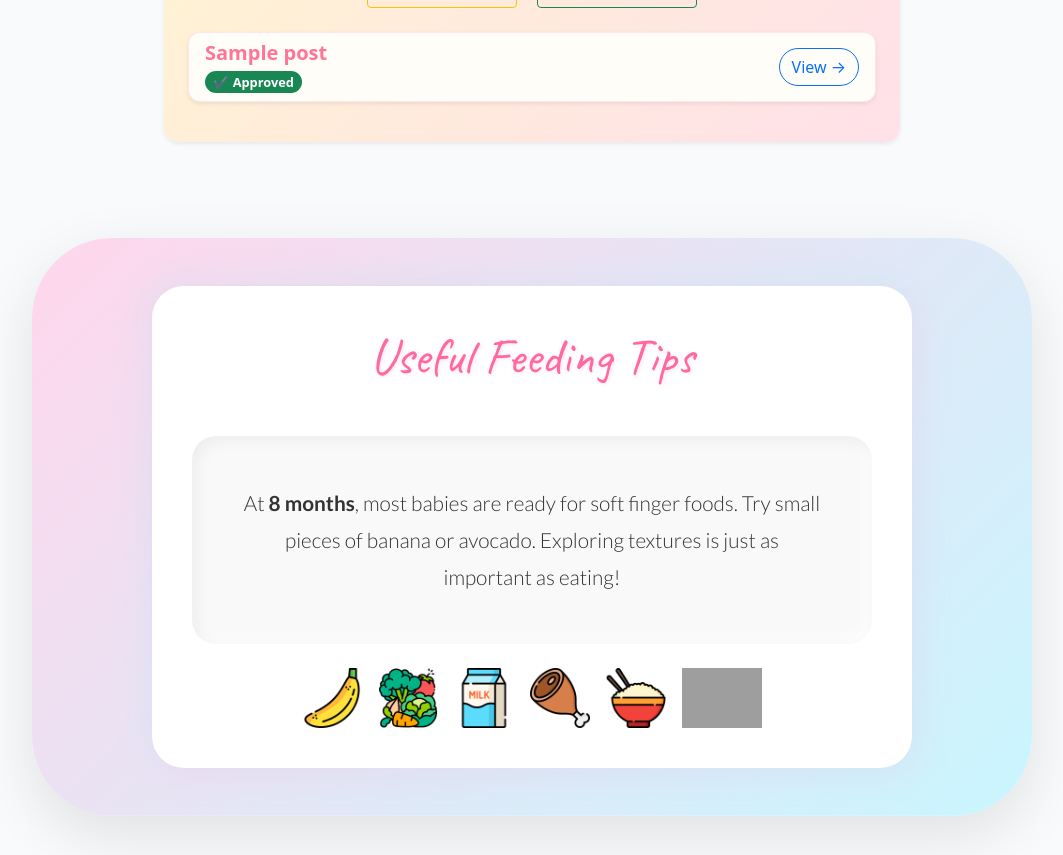
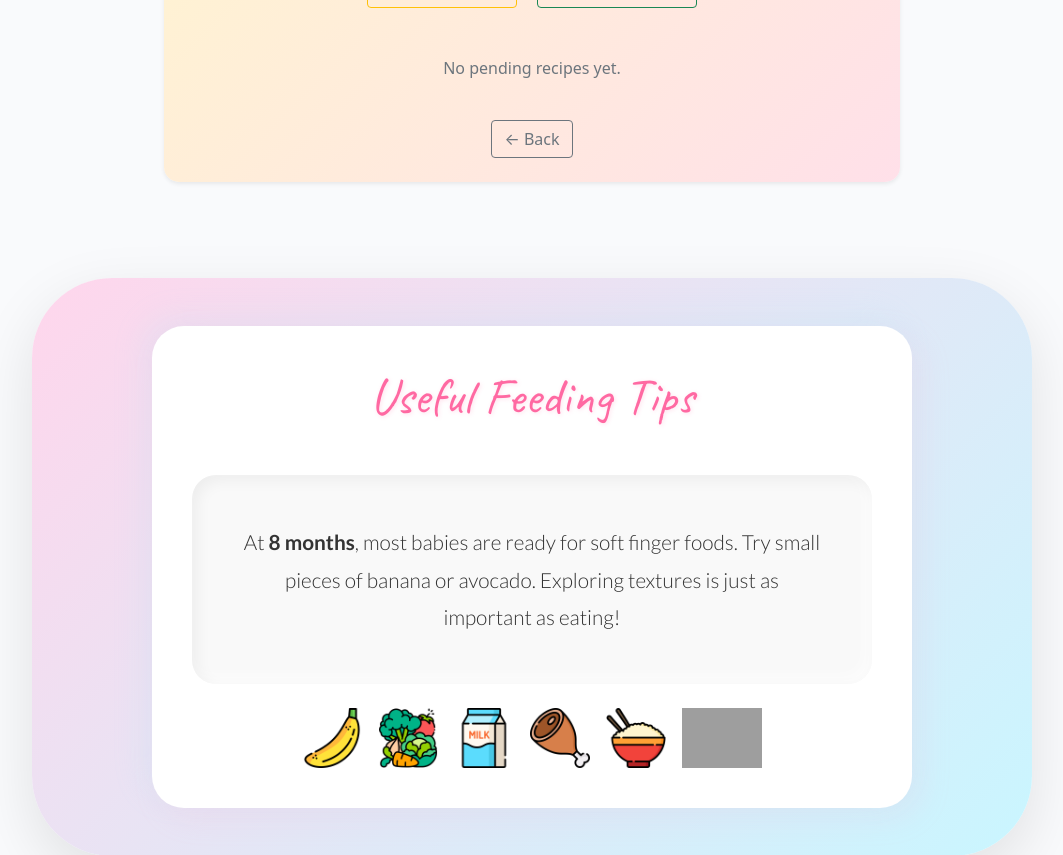
Before and after one commit to Naida1710/baby_bites, a Django app: page /my-recipes/ in a window 1280 px wide. Shown: the part 1872-2727 px from the top of the page, without its empty margins (108-1171 px from the left). Run offline with Django 5.2, Linux system fonts and the light colour scheme; a user stored in the database is signed in; tables that the repository leaves empty hold one stand-in row (values such as "Sample post"); some libraries are stand-ins or nearby versions; grey boxes are pictures that could not be loaded.

Commit message:
Fix my recipes views and template: add pending/approved tabs and smooth scroll

```diff
--- a/baby_bites/templates/baby_bites/my_recipes.html
+++ b/baby_bites/templates/baby_bites/my_recipes.html
@@ -16,56 +16,62 @@
 
         <!-- Buttons for Pending/Approved -->
         <div class="text-center mb-4">
-          <a href="{% url 'my_pending_recipes' %}" class="btn btn-outline-warning me-3">Pending Recipes</a>
-          <a href="{% url 'my_approved_recipes' %}" class="btn btn-outline-success">Approved Recipes</a>
+          <button class="btn btn-outline-warning me-3" onclick="showRecipes('pending')">Pending Recipes</button>
+          <button class="btn btn-outline-success" onclick="showRecipes('approved')">Approved Recipes</button>
         </div>
 
-        {% if posts %}
-          <div class="list-group">
-
-            {% for post in posts %}
+        <!-- Pending Recipes -->
+        <div id="pending-recipes" class="recipe-group">
+          {% if pending_posts %}
+            {% for post in pending_posts %}
             <div class="list-group-item mb-3 shadow-sm"
                  style="border-radius: 12px; background: #fffdf7; border: 1px solid #ffe6ec;">
-
               <div class="d-flex justify-content-between align-items-center">
-
-                <!-- Title -->
                 <div>
                   <h5 class="mb-1" style="color: #ff7597; font-weight: bold;">
                     {{ post.title }}
                   </h5>
-
-                  <!-- Approval badge -->
-                  {% if post.approved %}
-                    <span class="badge rounded-pill bg-success"
-                          style="font-size: 0.8rem;">
-                      ✔ Approved
-                    </span>
-                  {% else %}
-                    <span class="badge rounded-pill bg-warning text-dark"
-                          style="font-size: 0.8rem;">
-                      ⏳ Pending Approval
-                    </span>
-                  {% endif %}
+                  <span class="badge rounded-pill bg-warning text-dark" style="font-size: 0.8rem;">
+                    ⏳ Pending Approval
+                  </span>
                 </div>
-
-                <!-- Optional View button -->
-                <a href="{% url 'post_detail' slug=post.slug %}"
-                   class="btn btn-outline-primary"
-                   style="border-radius: 30px;">
-                  View →
-                </a>
+                <a href="{% url 'post_detail' slug=post.slug %}" class="btn btn-outline-primary" style="border-radius: 30px;">View →</a>
               </div>
-
             </div>
             {% endfor %}
+          {% else %}
+            <p class="text-center text-muted mt-4">No pending recipes yet.</p>
+          {% endif %}
+        </div>
 
-          </div>
-        {% else %}
-          <p class="text-center text-muted mt-4">
-            You haven't submitted any recipes yet!
-          </p>
-        {% endif %}
+        <!-- Approved Recipes -->
+        <div id="approved-recipes" class="recipe-group" style="display: none;">
+          {% if approved_posts %}
+            {% for post in approved_posts %}
+            <div class="list-group-item mb-3 shadow-sm"
+                 style="border-radius: 12px; background: #fffdf7; border: 1px solid #ffe6ec;">
+              <div class="d-flex justify-content-between align-items-center">
+                <div>
+                  <h5 class="mb-1" style="color: #ff7597; font-weight: bold;">
+                    {{ post.title }}
+                  </h5>
+                  <span class="badge rounded-pill bg-success" style="font-size: 0.8rem;">
+                    ✔ Approved
+                  </span>
+                </div>
+                <a href="{% url 'post_detail' slug=post.slug %}" class="btn btn-outline-primary" style="border-radius: 30px;">View →</a>
+              </div>
+            </div>
+            {% endfor %}
+          {% else %}
+            <p class="text-center text-muted mt-4">No approved recipes yet.</p>
+          {% endif %}
+        </div>
+
+        <div class="text-center mt-4">
+          <a href="{% url 'my_recipes' %}" class="btn btn-outline-secondary">← Back</a>
+        </div>
+
       </div>
 
     </div>
@@ -79,4 +85,22 @@
     box-shadow: 0 4px 10px rgba(255, 117, 151, 0.2);
   }
 </style>
+
+<script>
+function showRecipes(type) {
+  const pending = document.getElementById('pending-recipes');
+  const approved = document.getElementById('approved-recipes');
+
+  if (type === 'pending') {
+    pending.style.display = 'block';
+    approved.style.display = 'none';
+  } else if (type === 'approved') {
+    pending.style.display = 'none';
+    approved.style.display = 'block';
+  }
+
+  document.getElementById('my-recipes-section').scrollIntoView({ behavior: 'smooth' });
+}
+</script>
+
 {% endblock %}
--- a/baby_bites/views.py
+++ b/baby_bites/views.py
@@ -45,19 +45,17 @@ def create_post(request):
 @login_required
 def my_recipes(request):
     user_posts = Post.objects.filter(author=request.user).order_by('-created_on')
-    return render(request, 'baby_bites/my_recipes.html', {'posts': user_posts})
+    pending_posts = user_posts.filter(approved=False)
+    approved_posts = user_posts.filter(approved=True)
+
+    return render(request, 'baby_bites/my_recipes.html', {
+        'pending_posts': pending_posts,
+        'approved_posts': approved_posts,
+    })
 
 @login_required
 def my_pending_recipes(request):
-    user = request.user
-
-    if user.is_staff or user.is_superuser:
-        # Admins don't have pending posts
-        recipes = Post.objects.filter(author=user, approved=True).order_by('-created_on')
-    else:
-        # Regular users see only unapproved posts
-        recipes = Post.objects.filter(author=user, approved=False).order_by('-created_on')
-
+    recipes = Post.objects.filter(author=request.user, approved=False).order_by('-created_on')
     return render(request, 'baby_bites/my_recipes_list.html', {
         'recipes': recipes,
         'title': 'Pending Recipes'
@@ -70,8 +68,6 @@ def my_approved_recipes(request):
         'recipes': recipes,
         'title': 'Approved Recipes'
     })
-
-
 
 
 def recipe_list(request):
```
